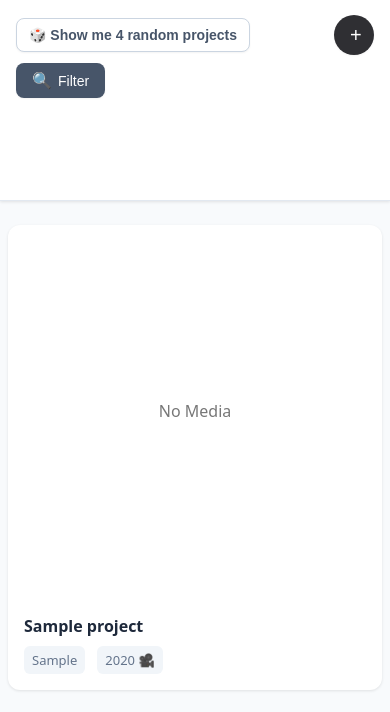
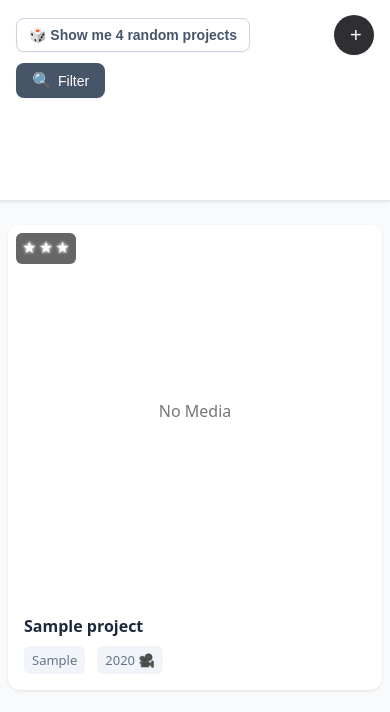
Before and after one commit to rthan99/student-projects-app, a Flask app: page / in a window 390 px wide. Shown: the part 132-844 px from the top of the page. Run offline with Flask 3, Linux system fonts and the light colour scheme; tables that the repository leaves empty hold one stand-in row (values such as "Sample post"); data that the repository does not hold is empty.

Commit message:
Position star ratings over images with white outline
- Move star ratings to overlay on top-left of card images
- Add semi-transparent dark background with blur effect
- Stars have white outline/shadow for visibility
- Active stars are white with enhanced glow
- Rating appears on all media types (images, videos, no media)
- Maintains responsive design and accessibility

```diff
--- a/app/db.py
+++ b/app/db.py
@@ -40,6 +40,13 @@ def initialize_database() -> None:
             # Column already exists
             pass
 
+        # Add rating column if it doesn't exist (for existing databases)
+        try:
+            cursor.execute("ALTER TABLE projects ADD COLUMN rating INTEGER DEFAULT 0;")
+        except sqlite3.OperationalError:
+            # Column already exists
+            pass
+
         cursor.execute(
             """
             CREATE TABLE IF NOT EXISTS media (
--- a/app/routes.py
+++ b/app/routes.py
@@ -16,6 +16,7 @@ def api_list_projects():
         search=request.args.get("q"),
         category=request.args.get("category"),
         year=int(request.args["year"]) if request.args.get("year") else None,
+        rating=int(request.args["rating"]) if request.args.get("rating") else None,
         sort_by=request.args.get("sort", "created_at"),
         order=request.args.get("order", "desc"),
     )
@@ -38,7 +39,8 @@ def api_create_project():
     description = data.get("description")
     year = int(data["year"]) if data and data.get("year") else None
     video_url = data.get("video_url")
-    project_id = create_project(title, student_name, category, tags, description, year, video_url)
+    rating = int(data["rating"]) if data and data.get("rating") else 0
+    project_id = create_project(title, student_name, category, tags, description, year, video_url, rating)
 
     # If multipart form with files, handle optional image and video uploads here
     if request.files:
@@ -97,7 +99,10 @@ def api_update_project(project_id: int):
     if isinstance(year, str) and year.isdigit():
         year = int(year)
     video_url = data.get("video_url") if "video_url" in data else None
-    update_project(project_id, title, student_name, category, tags, description, year, video_url)
+    rating = data.get("rating") if "rating" in data else None
+    if isinstance(rating, str) and rating.isdigit():
+        rating = int(rating)
+    update_project(project_id, title, student_name, category, tags, description, year, video_url, rating)
     return ("", 204)
 
 
--- a/app/static/main.js
+++ b/app/static/main.js
@@ -11,13 +11,15 @@ async function fetchProjects() {
   const q = document.getElementById('search').value.trim();
   const category = document.getElementById('category').value.trim();
   const year = document.getElementById('year').value.trim();
+  const rating = document.getElementById('rating').value.trim();
   if (q) params.set('q', q);
   if (category) params.set('category', category);
   if (year) params.set('year', year);
+  if (rating) params.set('rating', rating);
   params.set('sort', state.sort);
   params.set('order', state.order);
 
-  console.log('Filter params:', { q, category, year, sort: state.sort, order: state.order });
+  console.log('Filter params:', { q, category, year, rating, sort: state.sort, order: state.order });
   console.log('API URL:', `/api/projects?${params.toString()}`);
 
   const res = await fetch(`/api/projects?${params.toString()}`);
@@ -75,8 +77,34 @@ function renderGrid(rows) {
     } else {
       mediaHtml = `<div class="card-image" data-id="${row.id}"><div class="no-thumb">No Media</div></div>`;
     }
+    // Generate star rating HTML
+    const rating = row.rating || 0;
+    const starsHtml = Array.from({length: 3}, (_, i) =>
+      `<span class="star ${i < rating ? 'active' : ''}">★</span>`
+    ).join('');
+
+    // Add rating to the media HTML
+    let mediaWithRating = '';
+    if (imgSrc) {
+      mediaWithRating = `<div class="card-image" style="background-image:url('${imgSrc}')" data-id="${row.id}"><div class="card-rating">${starsHtml}</div></div>`;
+    } else if (hasVideoOnly) {
+      mediaWithRating = `
+        <div class="card-image" data-id="${row.id}">
+          <video class="card-video" preload="metadata" muted playsinline>
+            <source src="/uploads/videos/${encodeURIComponent(row.thumbnail_video || '')}" />
+          </video>
+          <div class="card-video-overlay">
+            <div class="card-play-icon"></div>
+          </div>
+          <div class="video-badge">▶</div>
+          <div class="card-rating">${starsHtml}</div>
+        </div>`;
+    } else {
+      mediaWithRating = `<div class="card-image" data-id="${row.id}"><div class="no-thumb">No Media</div><div class="card-rating">${starsHtml}</div></div>`;
+    }
+
     card.innerHTML = `
-      ${mediaHtml}
+      ${mediaWithRating}
       <div class="card-title">${escapeHtml(row.title)}</div>
       <div class="card-meta">
         ${row.category ? `<span>${escapeHtml(row.category)}</span>` : ''}
@@ -277,6 +305,7 @@ function setupFilters() {
     document.getElementById('search').value = '';
     document.getElementById('category').value = '';
     document.getElementById('year').value = '';
+    document.getElementById('rating').value = '';
     state.randomMode = false;
     const randomBtn = document.getElementById('randomProjects');
     randomBtn.textContent = '🎲 Show me 4 random projects';
@@ -302,6 +331,14 @@ function setupFilters() {
   });
 
   document.getElementById('year').addEventListener('change', () => {
+    state.randomMode = false;
+    const randomBtn = document.getElementById('randomProjects');
+    randomBtn.textContent = '🎲 Show me 4 random projects';
+    randomBtn.classList.remove('showing-all');
+    fetchProjects();
+  });
+
+  document.getElementById('rating').addEventListener('change', () => {
     state.randomMode = false;
     const randomBtn = document.getElementById('randomProjects');
     randomBtn.textContent = '🎲 Show me 4 random projects';
@@ -400,6 +437,22 @@ function setupCreate() {
   const createBtn = document.getElementById('createBtn');
   const titleInput = document.getElementById('new_title');
 
+  // Setup star rating for create form
+  const createRating = document.getElementById('new_rating');
+  let selectedRating = 0;
+
+  if (createRating) {
+    createRating.addEventListener('click', (e) => {
+      if (e.target.classList.contains('star')) {
+        selectedRating = parseInt(e.target.dataset.rating);
+        // Update all stars
+        createRating.querySelectorAll('.star').forEach((star, index) => {
+          star.classList.toggle('active', index < selectedRating);
+        });
+      }
+    });
+  }
+
   // Update button state based on form content
   function updateButtonState() {
     const hasTitle = titleInput.value.trim() !== '';
@@ -436,6 +489,7 @@ function setupCreate() {
     if (!Number.isNaN(year)) form.append('year', String(year));
     if (description) form.append('description', description);
     if (videoUrl) form.append('video_url', videoUrl);
+    if (selectedRating > 0) form.append('rating', String(selectedRating));
     if (imgInput?.files?.[0]) form.append('image', imgInput.files[0]);
     if (vidInput?.files?.[0]) form.append('video', vidInput.files[0]);
 
@@ -451,6 +505,9 @@ function setupCreate() {
       document.getElementById('new_video_url').value = '';
       imgInput.value = '';
       vidInput.value = '';
+      // Clear rating
+      selectedRating = 0;
+      createRating.querySelectorAll('.star').forEach(star => star.classList.remove('active'));
       updateButtonState();
       fetchProjects();
     } else {
@@ -499,6 +556,14 @@ function showProjectModal(project) {
     <label>Tags <input id="edit_tags" value="${escapeHtml(project.tags || '')}" placeholder="comma,separated" /></label>
     <label>Description <textarea id="edit_desc">${escapeHtml(project.description || '')}</textarea></label>
     <label>YouTube/Vimeo URL <input id="edit_video_url" value="${escapeHtml(project.video_url || '')}" placeholder="https://youtube.com/watch?v=..." /></label>
+    <div class="rating-input">
+      <label>Rating:</label>
+      <div class="star-rating" id="edit_rating">
+        <span class="star" data-rating="1">★</span>
+        <span class="star" data-rating="2">★</span>
+        <span class="star" data-rating="3">★</span>
+      </div>
+    </div>
   </div>`;
 
   html += '<div class="dnd-zone" id="dnd_zone">'
@@ -529,6 +594,27 @@ function showProjectModal(project) {
     document.querySelector('.modal-overlay').remove();
   });
 
+  // Setup star rating for edit modal
+  const editRating = document.getElementById('edit_rating');
+  let selectedEditRating = project.rating || 0;
+
+  if (editRating) {
+    // Set initial rating
+    editRating.querySelectorAll('.star').forEach((star, index) => {
+      star.classList.toggle('active', index < selectedEditRating);
+    });
+
+    editRating.addEventListener('click', (e) => {
+      if (e.target.classList.contains('star')) {
+        selectedEditRating = parseInt(e.target.dataset.rating);
+        // Update all stars
+        editRating.querySelectorAll('.star').forEach((star, index) => {
+          star.classList.toggle('active', index < selectedEditRating);
+        });
+      }
+    });
+  }
+
   // Save edits
   document.getElementById('save_project').addEventListener('click', async () => {
     const payload = {
@@ -539,6 +625,7 @@ function showProjectModal(project) {
       description: document.getElementById('edit_desc').value.trim() || null,
       tags: document.getElementById('edit_tags').value.trim(),
       video_url: document.getElementById('edit_video_url').value.trim() || null,
+      rating: selectedEditRating,
     };
     await fetch(`/api/projects/${project.id}`, {
       method: 'PUT',
--- a/app/static/styles.css
+++ b/app/static/styles.css
@@ -155,3 +155,37 @@ button:disabled { cursor: not-allowed; opacity: 0.6; transform: none; }
 .empty-state { text-align: center; padding: 3rem 1rem; color: #64748b; }
 .empty-state h3 { margin: 0 0 1rem 0; color: #475569; }
 .empty-state p { margin: 0; font-size: 14px; }
+
+/* Star Rating Styles */
+.star-rating { display: flex; gap: 4px; align-items: center; }
+.star { font-size: 20px; color: #d1d5db; cursor: pointer; transition: color 0.2s ease; user-select: none; }
+.star:hover { color: #fbbf24; }
+.star.active { color: #10b981; }
+.star-rating.readonly .star { cursor: default; }
+.star-rating.readonly .star:hover { color: inherit; }
+
+.rating-input { display: flex; align-items: center; gap: 8px; }
+.rating-input label { font-weight: 500; color: #374151; }
+
+/* Project card rating display */
+.card-rating {
+  position: absolute;
+  top: 8px;
+  left: 8px;
+  display: flex;
+  gap: 2px;
+  background: rgba(0, 0, 0, 0.6);
+  padding: 4px 6px;
+  border-radius: 6px;
+  backdrop-filter: blur(4px);
+}
+.card-rating .star {
+  font-size: 14px;
+  color: #d1d5db;
+  text-shadow: 0 0 2px rgba(255, 255, 255, 0.8);
+  filter: drop-shadow(0 0 1px rgba(255, 255, 255, 0.5));
+}
+.card-rating .star.active {
+  color: #ffffff;
+  text-shadow: 0 0 3px rgba(255, 255, 255, 1);
+}
--- a/app/templates/index.html
+++ b/app/templates/index.html
@@ -31,6 +31,12 @@
             <select id="year">
               <option value="">All Years</option>
             </select>
+            <select id="rating">
+              <option value="">All Ratings</option>
+              <option value="1">1 Star</option>
+              <option value="2">2 Stars</option>
+              <option value="3">3 Stars</option>
+            </select>
             <button id="applyFilters">Apply</button>
             <button id="clearFilters">Clear</button>
           </div>
@@ -46,6 +52,14 @@
             <label>Cover Image: <input id="new_image" type="file" accept="image/*" /></label>
             <label> Video: <input id="new_video" type="file" accept="video/*" /></label>
             <input id="new_video_url" placeholder="YouTube/Vimeo URL (optional)" />
+            <div class="rating-input">
+              <label>Rating:</label>
+              <div class="star-rating" id="new_rating">
+                <span class="star" data-rating="1">★</span>
+                <span class="star" data-rating="2">★</span>
+                <span class="star" data-rating="3">★</span>
+              </div>
+            </div>
             <button id="createBtn">Create Project</button>
           </div>
         </section>
```
Also changed, not shown: app/models.py (+12 -3 lines).
